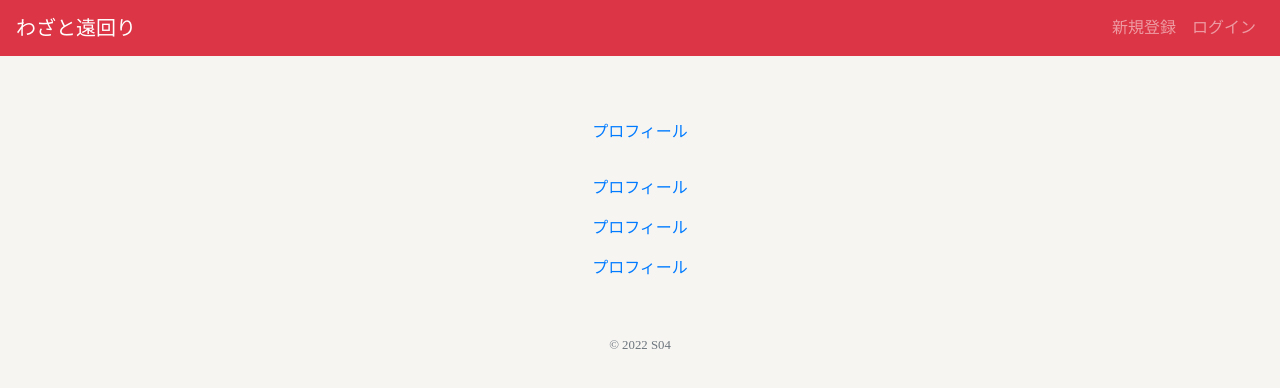
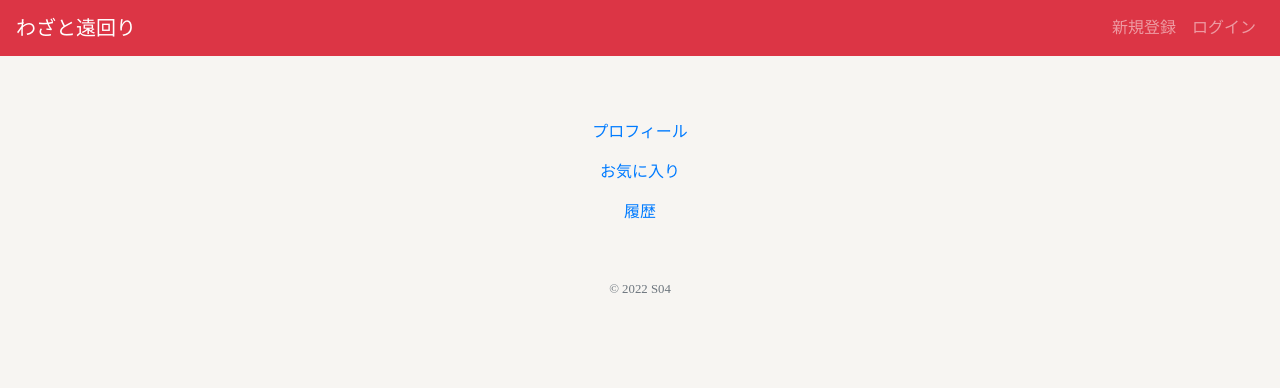
Before and after one commit to aokimirai/teams04, a Python web app: template map/templates/mypage.html in a window 1280 px wide. Shown: the top 388 px of the page. Run offline with Jinja, Linux system fonts and the light colour scheme; the template is opened without the code that fills it, so the values that code supplies are empty.

Commit message:
Sat, Sep 10, 2022, 6:47 AM +00:00

```diff
--- a/map/templates/mypage.html
+++ b/map/templates/mypage.html
@@ -7,10 +7,8 @@
 {% block main %}
 <ul class="navbar-nav ms-auto mt-2">
     <li class="nav-item"><a class="nav-link" href="/profile">プロフィール</a></li>
-    <li class="nav-item"><a class="nav-link" href="/favorite"></a></li>
-    <li class="nav-item"><a class="nav-link" href="/history">プロフィール</a></li>
-    <li class="nav-item"><a class="nav-link" href="/profile">プロフィール</a></li>
-    <li class="nav-item"><a class="nav-link" href="/profile">プロフィール</a></li>
+    <li class="nav-item"><a class="nav-link" href="/favorite">お気に入り</a></li>
+    <li class="nav-item"><a class="nav-link" href="/history">履歴</a></li>
 
 </ul>
 {% endblock %}
```
